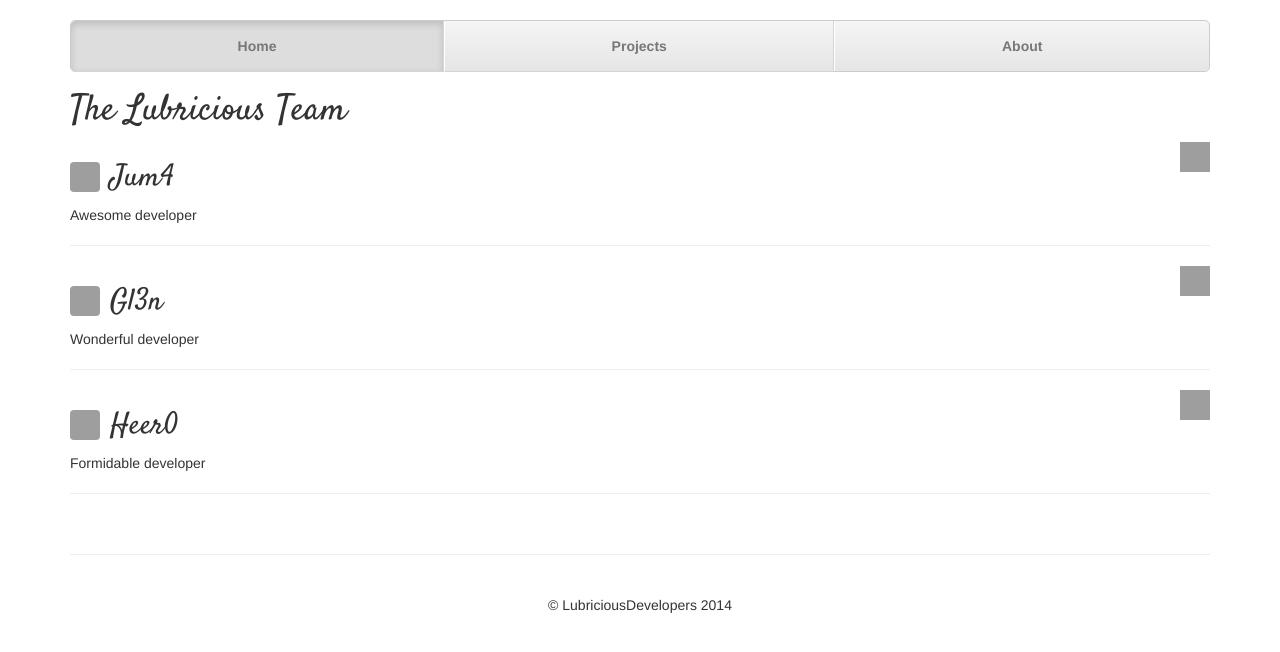
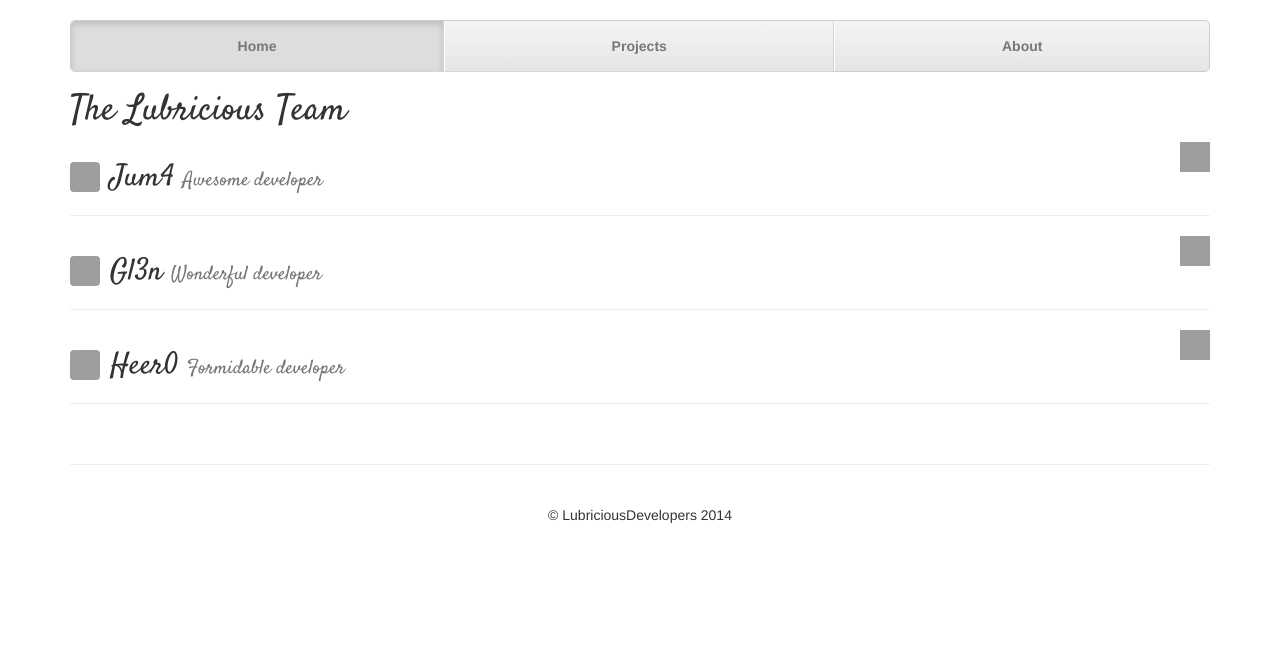
Before and after one commit to LubriciousDevelopers/lubriciousdevelopers.github.io, a Jekyll site: the page built from about.html, in a window 1280 px wide. Shown: the top 652 px of the page. Built offline with Jekyll 4.4.1, drawn with Linux system fonts in a browser that asks for light colours; nearby versions of some CDN libraries; grey boxes are pictures that could not be loaded.

Commit message:
Change member displaying

```diff
--- a/about.html
+++ b/about.html
@@ -12,10 +12,10 @@ title: About us
                 <img class="link" src="https://github.global.ssl.fastly.net/images/modules/logos_page/GitHub-Mark.png"/>
             </a>
             <h2>
-                {{ member.account }}
+                {{ member.account }} <small>{{ member.description }}</small>
                 <img class="avatar pull-left" src="https://avatars0.githubusercontent.com/u/{{ member.id }}?s=60">
             </h2>
-            <p>{{ member.description }}</p>
+
             <hr/>
         </div>
     {% endfor %}
```
